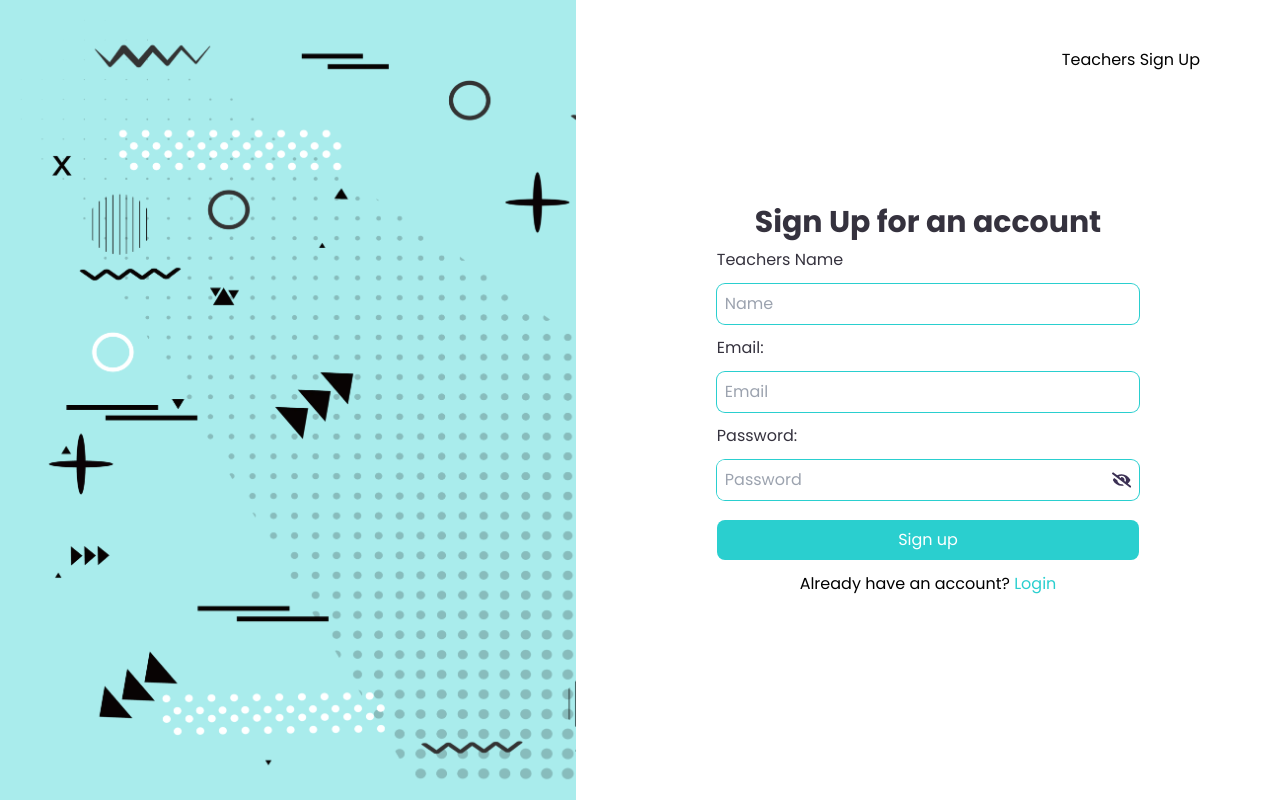
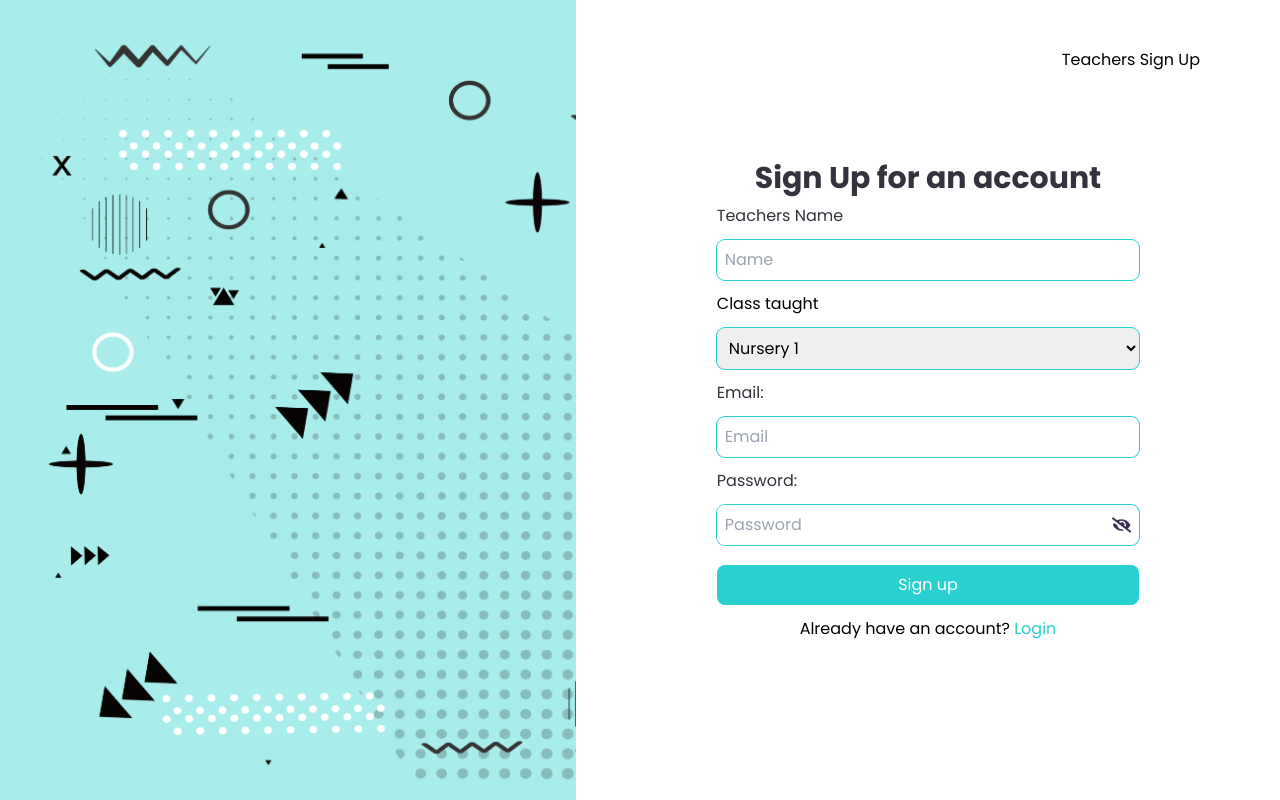
Before and after one commit to Dennardavid/AquillaHall, a Next.js app: page /teacher/signup in a window 1280 px wide. Built offline with nearby package versions, Linux system fonts and the light colour scheme.

Commit message:
teacher form

```diff
--- a/src/app/actions.ts
+++ b/src/app/actions.ts
@@ -33,6 +33,11 @@ export async function signup(formData: FormData) {
   const data = {
     email: formData.get('email') as string,
     password: formData.get('password') as string,
+    options: {
+      data: {
+        user_name: formData.get("name") as string,
+      },
+    },
   }
 
   const { error } = await supabase.auth.signUp(data)
--- a/src/app/auth/getresult/route.ts
+++ b/src/app/auth/getresult/route.ts
@@ -16,7 +16,7 @@ export async function GET() {
   const { data, error } = await supabase
     .from("STUDENTS-RESULT")
     .select("*")
-    .eq("reg_number", user?.user_metadata?.reg_number)
+    .eq("name", user?.user_metadata?.name)
     .order("created_at", { ascending: false });
 
   console.log(data);
--- a/src/app/auth/upload/route.ts
+++ b/src/app/auth/upload/route.ts
@@ -7,7 +7,7 @@ export async function POST(request: NextRequest) {
   const supabase = createClient();
   const body = await request.json();
 
-  const { reg_number, English, Mathematics, Physics, Chemistry, Biology } = body;
+  const { name, English, Mathematics, Physics, Chemistry, Biology } = body;
 
   const {
     data: { user },
@@ -23,7 +23,7 @@ export async function POST(request: NextRequest) {
     .from("STUDENTS-RESULT")
     .insert([
       {
-        reg_number,
+        name,
         English,
         Mathematics,
         Physics,
--- a/src/app/globals.css
+++ b/src/app/globals.css
@@ -2,7 +2,7 @@
 @tailwind components;
 @tailwind utilities;
 
-input {
+input, select {
   @apply ring-1 ring-cyan p-2 rounded-lg focus:outline-none focus:ring-1 focus:ring-cyan;
 }
 button {
--- a/src/app/students/signup/page.tsx
+++ b/src/app/students/signup/page.tsx
@@ -47,13 +47,13 @@ function StudentSignUp() {
           </h1>
           <form className="flex flex-col gap-3" onSubmit={handleSubmit}>
             <label htmlFor="name" className="text-VeryDarkBlue">
-              Registeration number:
+              Name
             </label>
             <input
               type="text"
-              name="reg_number"
-              id="reg_number"
-              placeholder="Registeration number"
+              name="name"
+              id="name"
+              placeholder="First and Last Name"
               required
             />
             <label htmlFor="name" className="text-VeryDarkBlue">
--- a/src/app/teacher/signup/page.jsx
+++ b/src/app/teacher/signup/page.jsx
@@ -46,7 +46,7 @@ function TeacherSignUp() {
             Sign Up for an account
           </h1>
           <form className="flex flex-col gap-3" onSubmit={handleSubmit}>
-            <label htmlFor="email" className="text-VeryDarkBlue">
+            <label htmlFor="name" className="text-VeryDarkBlue">
               Teachers Name
             </label>
             <input
@@ -56,6 +56,20 @@ function TeacherSignUp() {
               placeholder="Name"
               required
             />
+            <label htmlFor="class">Class taught</label>
+            <select name="class" id="class" required>
+              <option value="Nursery1">Nursery 1</option>
+              <option value="Nursery2">Nursery 2</option>
+              <option value="Nursery3">Nursery 3</option>
+              <option value="Primary1">Primary 1</option>
+              <option value="Primary2">Primary 2</option>
+              <option value="Primary3">Primary 3</option>
+              <option value="Primary4">Primary 4</option>
+              <option value="Primary5">Primary 5</option>
+              <option value="JSS1">JSS 1</option>
+              <option value="JSS2">JSS 2</option>
+              <option value="JSS3">JSS 3</option>
+            </select>
             <label htmlFor="email" className="text-VeryDarkBlue">
               Email:
             </label>
```
